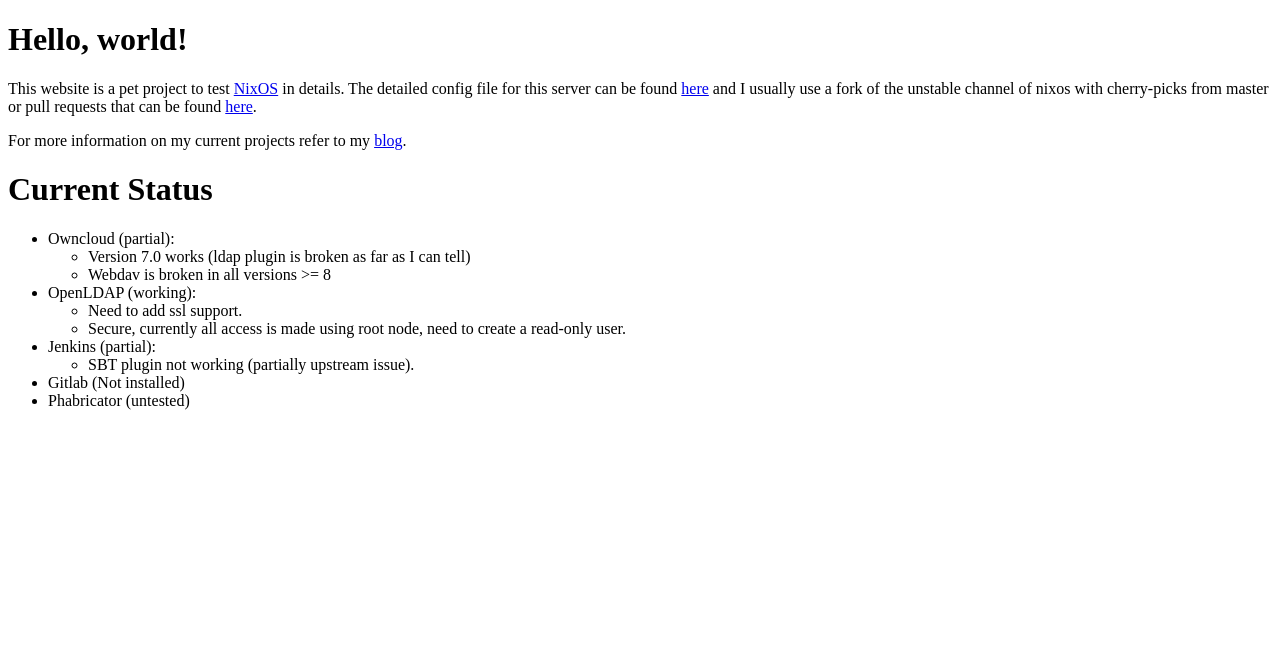
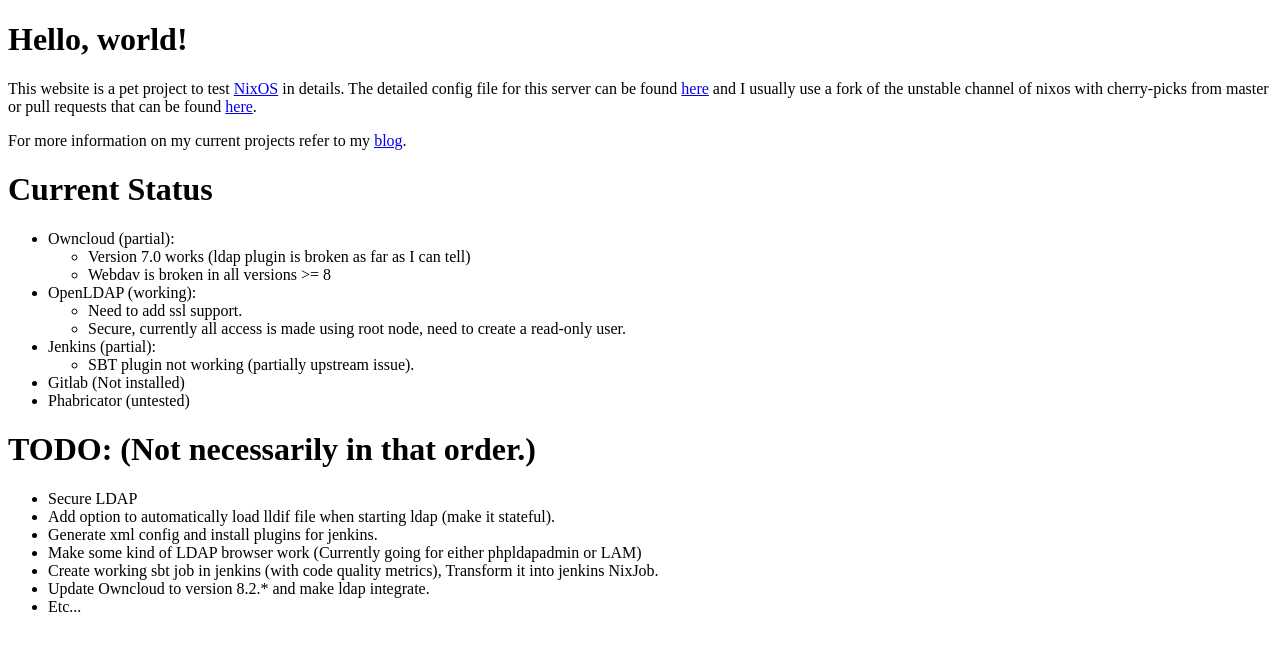
Before and after one commit to mbrgm/acelpb, a plain HTML site: page index.html in a window 1280 px wide. Drawn offline with Linux system fonts and the light colour scheme.

Commit message:
Update index.html

```diff
--- a/index.html
+++ b/index.html
@@ -32,5 +32,18 @@
           <li>Gitlab (Not installed)</li>
           <li>Phabricator (untested)</li>
         </ul>
+
+        <h1>TODO: (Not necessarily in that order.)</h1>
+        <ul>
+          <li>Secure LDAP</li>
+          <li>Add option to automatically load lldif file when starting ldap (make it stateful).</li>
+          <li>Generate xml config and install plugins for jenkins.</li>
+          <li>Make some kind of LDAP browser work (Currently going for either phpldapadmin or LAM)</li>
+          <li>Create working sbt job in jenkins (with code quality metrics), Transform it into jenkins NixJob.</li>
+          <li>Update Owncloud to version 8.2.* and make ldap integrate.</li>
+          <li>Etc...</li>
+        </ul>
+
+
       </body>
     </html>
```
